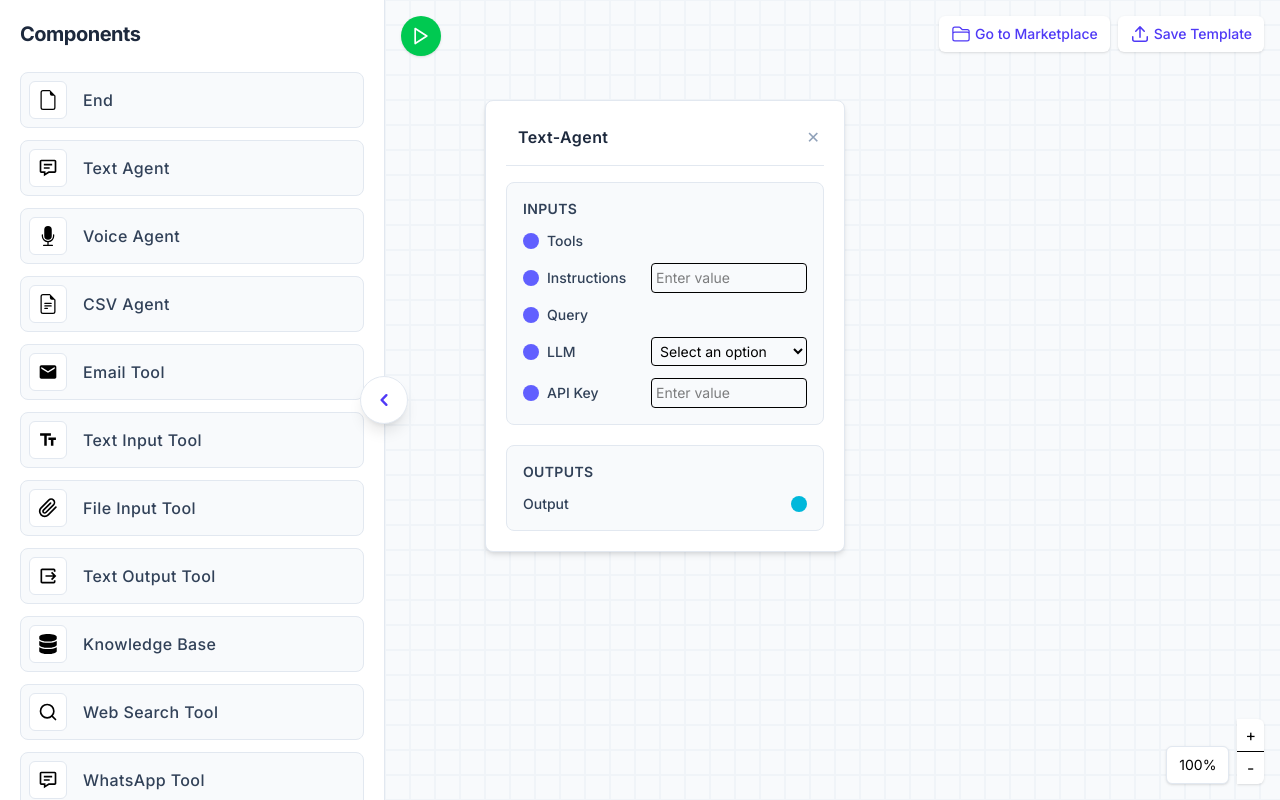
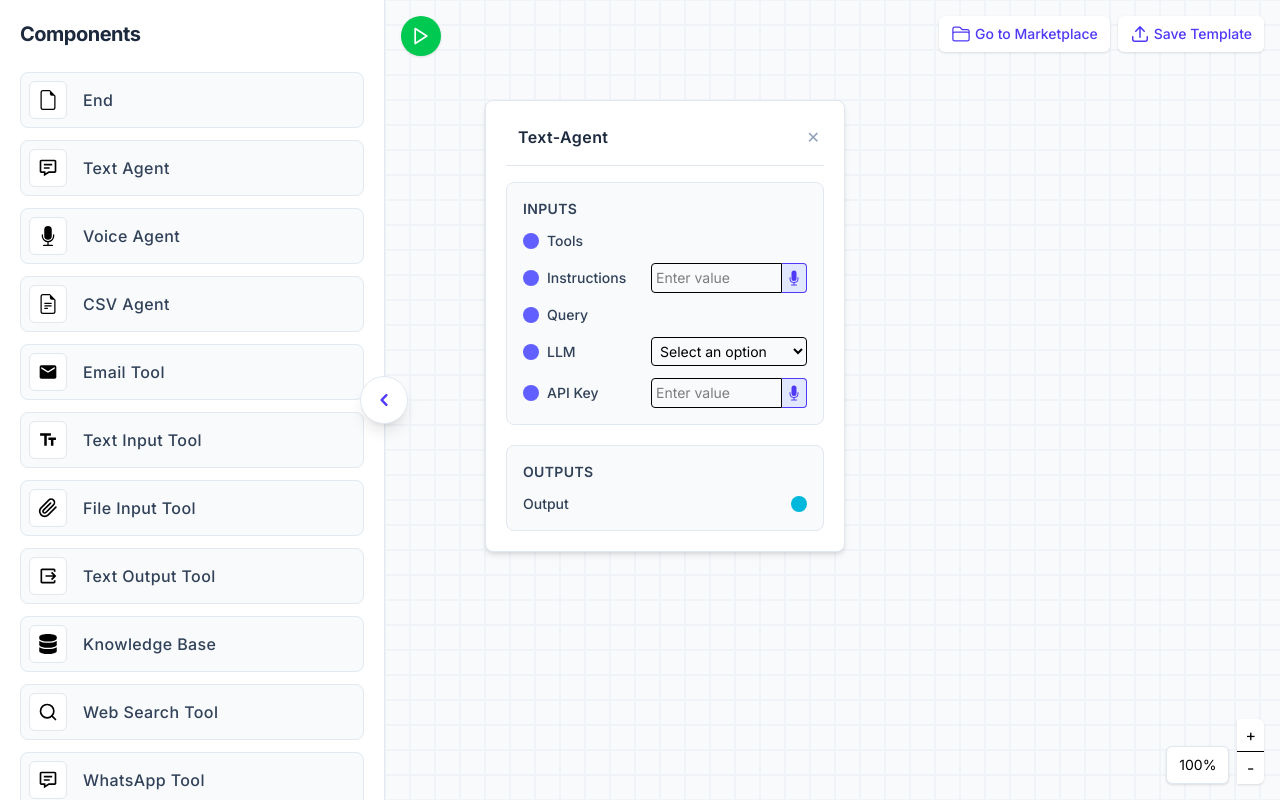
Before and after one commit to VivekNair2/WeaveAI, a React (Vite) app in the folder frontend/: page /playground in a window 1280 px wide. Both pictures are taken after a click on the element "Text Agent". Built offline with nearby package versions, Linux system fonts and the light colour scheme.

Commit message:
Web speech added

```diff
--- a/frontend/src/components/playground/Workspace.tsx
+++ b/frontend/src/components/playground/Workspace.tsx
@@ -704,9 +704,10 @@ const Workspace: React.FC<WorkspaceProps> = ({
                         </label>
                         {/* Render an input field only for supported types */}
                         {input.type === 'string' && !input.options && (
+                          <div className="flex w-full">
                             <input
                               type="text"
-                            className="flex-grow p-1 text-sm border rounded w-full"
+                              className="flex-grow p-1 text-sm border rounded-l w-full"
                               placeholder="Enter value"
                               value={input.value || ''}
                               onMouseDown={(e) => e.stopPropagation()}
@@ -728,6 +729,72 @@ const Workspace: React.FC<WorkspaceProps> = ({
                                 )
                               }
                             />
+                            <button
+                              className="bg-indigo-100 hover:bg-indigo-200 text-indigo-600 p-1 border border-l-0 rounded-r flex items-center justify-center"
+                              onMouseDown={(e) => e.stopPropagation()}
+                              onClick={(e) => {
+                                e.preventDefault();
+
+                                // Check browser support for SpeechRecognition
+                                const SpeechRecognition = (window as any).SpeechRecognition ||
+                                                         (window as any).webkitSpeechRecognition;
+
+                                if (!SpeechRecognition) {
+                                  alert("Speech recognition is not supported in your browser");
+                                  return;
+                                }
+
+                                const recognition = new SpeechRecognition();
+                                recognition.lang = 'en-US';
+                                recognition.interimResults = false;
+
+                                // Show feedback that recording has started
+                                const button = e.currentTarget;
+                                button.classList.add('bg-red-100', 'text-red-600');
+                                button.innerHTML = '<svg xmlns="http://www.w3.org/2000/svg" viewBox="0 0 24 24" fill="currentColor" class="w-4 h-4"><path fill-rule="evenodd" d="M12 2.25a.75.75 0 0 1 .75.75v.756a49.106 49.106 0 0 1 9.152 1 .75.75 0 0 1-.152 1.485h-1.918l2.474 10.124a.75.75 0 0 1-.375.84A6.723 6.723 0 0 1 18.5 18.75H5.5a6.723 6.723 0 0 1-3.431-.761.75.75 0 0 1-.375-.84L4.168 7.025H2.25a.75.75 0 0 1-.152-1.485 49.105 49.105 0 0 1 9.152-1V3a.75.75 0 0 1 .75-.75Zm4.878 13.997a.75.75 0 0 0 .132-1.5 24.585 24.585 0 0 0-4.257-.4h-1.505a24.592 24.592 0 0 0-4.257.4.75.75 0 0 0 .132 1.5c.49-.086 1.011-.142 1.542-.166h6.67c.532.024 1.052.08 1.542.166Z" clip-rule="evenodd" /></svg>';
+
+                                recognition.onresult = (event: any) => {
+                                  const transcript = event.results[0][0].transcript;
+
+                                  // Update the input value with the transcript
+                                  setNodes((prev) =>
+                                    prev.map((n) =>
+                                      n.id === node.id
+                                        ? {
+                                            ...n,
+                                            data: {
+                                              ...n.data,
+                                              inputs: n.data.inputs.map((i) =>
+                                                i.id === input.id ? { ...i, value: transcript } : i
+                                              ),
+                                            },
+                                          }
+                                        : n
+                                    )
+                                  );
+                                };
+
+                                recognition.onend = () => {
+                                  // Reset button appearance when recording ends
+                                  button.classList.remove('bg-red-100', 'text-red-600');
+                                  button.innerHTML = '<svg xmlns="http://www.w3.org/2000/svg" viewBox="0 0 24 24" fill="currentColor" class="w-4 h-4"><path d="M8.25 4.5a3.75 3.75 0 1 1 7.5 0v8.25a3.75 3.75 0 1 1-7.5 0V4.5Z" /><path d="M6 10.5a.75.75 0 0 1 .75.75v1.5a5.25 5.25 0 1 0 10.5 0v-1.5a.75.75 0 0 1 1.5 0v1.5a6.751 6.751 0 0 1-6 6.709v2.291h3a.75.75 0 0 1 0 1.5h-7.5a.75.75 0 0 1 0-1.5h3v-2.291a6.751 6.751 0 0 1-6-6.709v-1.5A.75.75 0 0 1 6 10.5Z" /></svg>';
+                                };
+
+                                recognition.onerror = (event: any) => {
+                                  console.error('Speech recognition error', event.error);
+                                  button.classList.remove('bg-red-100', 'text-red-600');
+                                  button.innerHTML = '<svg xmlns="http://www.w3.org/2000/svg" viewBox="0 0 24 24" fill="currentColor" class="w-4 h-4"><path d="M8.25 4.5a3.75 3.75 0 1 1 7.5 0v8.25a3.75 3.75 0 1 1-7.5 0V4.5Z" /><path d="M6 10.5a.75.75 0 0 1 .75.75v1.5a5.25 5.25 0 1 0 10.5 0v-1.5a.75.75 0 0 1 1.5 0v1.5a6.751 6.751 0 0 1-6 6.709v2.291h3a.75.75 0 0 1 0 1.5h-7.5a.75.75 0 0 1 0-1.5h3v-2.291a6.751 6.751 0 0 1-6-6.709v-1.5A.75.75 0 0 1 6 10.5Z" /></svg>';
+                                };
+
+                                recognition.start();
+                              }}
+                            >
+                              <svg xmlns="http://www.w3.org/2000/svg" viewBox="0 0 24 24" fill="currentColor" className="w-4 h-4">
+                                <path d="M8.25 4.5a3.75 3.75 0 1 1 7.5 0v8.25a3.75 3.75 0 1 1-7.5 0V4.5Z" />
+                                <path d="M6 10.5a.75.75 0 0 1 .75.75v1.5a5.25 5.25 0 1 0 10.5 0v-1.5a.75.75 0 0 1 1.5 0v1.5a6.751 6.751 0 0 1-6 6.709v2.291h3a.75.75 0 0 1 0 1.5h-7.5a.75.75 0 0 1 0-1.5h3v-2.291a6.751 6.751 0 0 1-6-6.709v-1.5A.75.75 0 0 1 6 10.5Z" />
+                              </svg>
+                            </button>
+                          </div>
                         )}
                         {input.type === 'file' && (
                           <label className="flex items-center gap-2 cursor-pointer">
```
Lines whose indentation alone changed are shown as unchanged.
